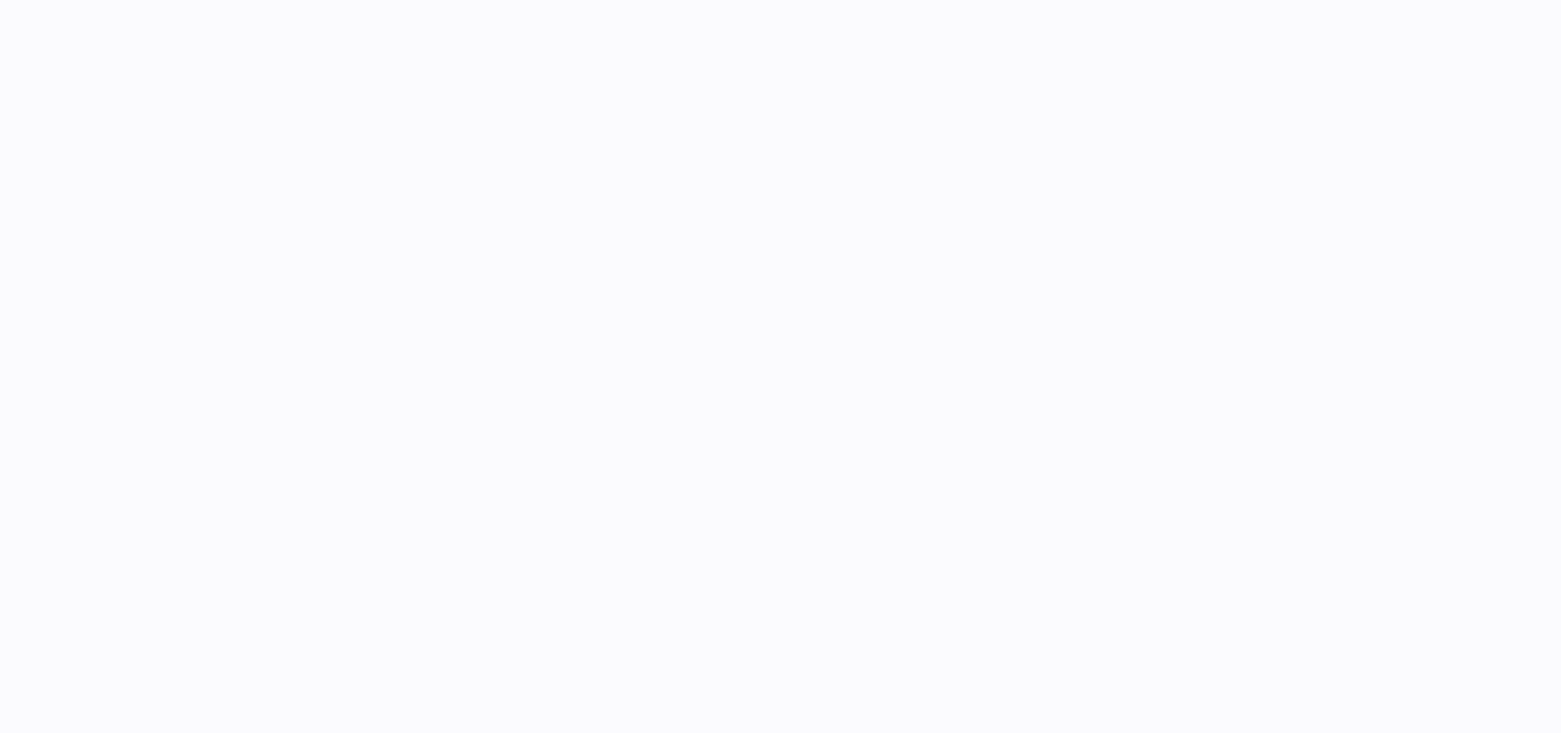
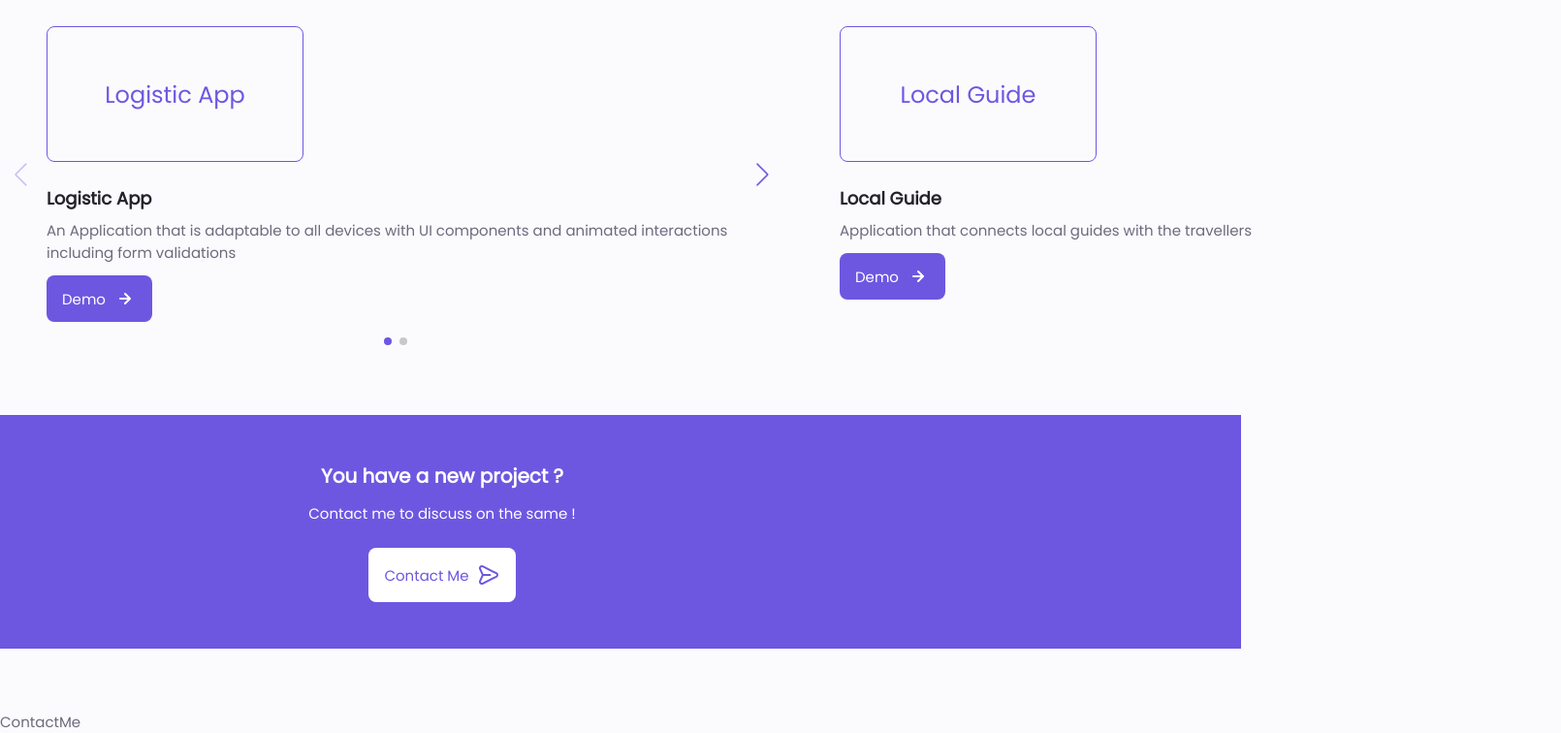
Before and after one commit to pranay-webdev/pranayboreddy-portfolio, a React (Create React App) app: page / in a window 1280 px wide. Shown: the part 2048-2804 px from the top of the page at 97% size, 1610 px wide, since content can reach past the window. Before the commit the page ends 1986 px from the top, so only its background shows below. Built offline with nearby package versions, Linux system fonts and the light colour scheme.

Commit message:
Portfolio Section Added

```diff
--- a/package.json
+++ b/package.json
@@ -15,6 +15,7 @@
     "react": "^18.2.0",
     "react-dom": "^18.2.0",
     "react-scripts": "5.0.1",
+    "swiper": "^8.3.0",
     "typescript": "^4.7.3",
     "web-vitals": "^2.1.4"
   },
--- a/src/App.tsx
+++ b/src/App.tsx
@@ -7,6 +7,9 @@
   Services,
   Skills,
 } from "./components";
+import "swiper/scss";
+import "swiper/scss/navigation";
+import "swiper/scss/pagination";
 
 function App() {
   return (
--- a/src/components/portfolio/index.jsx
+++ b/src/components/portfolio/index.jsx
@@ -1,5 +1,71 @@
+import { UilArrowRight } from "@iconscout/react-unicons";
+import { Swiper, SwiperSlide } from "swiper/react";
+import { Navigation, Pagination } from "swiper";
+import "./portfolio.scss";
+import ProjectInMind from "./project-in-mind";
+
 const Portfolio = () => {
-  return <div>Portfolio</div>;
+  return (
+    <>
+      <section className="portfolio section" id="portfolio">
+        <h2 className="title">Portfolio</h2>
+        <span className="subtitle">Most recent work</span>
+        <div className="portfolioContainer container">
+          <Swiper
+            spaceBetween={50}
+            modules={[Navigation, Pagination]}
+            navigation
+            pagination={{ clickable: true }}
+            scrollbar={{ draggable: true }}
+          >
+            <SwiperSlide>
+              <div className="content grid">
+                <div className="banner">
+                  <p>Logistic App</p>
+                </div>
+                <div className="data">
+                  <h3 className="title">Logistic App</h3>
+                  <p className="description">
+                    An Application that is adaptable to all devices with UI
+                    components and animated interactions including form
+                    validations
+                  </p>
+                  <a
+                    href="#"
+                    className="common-button button-flex button-small portfolioButton button-icon"
+                  >
+                    Demo
+                    <UilArrowRight className="icon" />
+                  </a>
+                </div>
+              </div>
+            </SwiperSlide>
+            <SwiperSlide>
+              <div className="content grid">
+                <div className="banner">
+                  <p>Local Guide</p>
+                </div>
+                <div className="data">
+                  <h3 className="title">Local Guide</h3>
+                  <p className="description">
+                    Application that connects local guides with the travellers
+                  </p>
+                  <a
+                    href="#"
+                    className="common-button button-flex button-small portfolioButton button-icon"
+                  >
+                    Demo
+                    <UilArrowRight className="icon" />
+                  </a>
+                </div>
+              </div>
+            </SwiperSlide>
+          </Swiper>
+        </div>
+      </section>
+      <ProjectInMind />
+    </>
+  );
 };
 
 export default Portfolio;
--- /dev/null
+++ b/src/components/portfolio/portfolio.scss
@@ -0,0 +1,67 @@
+@import "../../styles/colors";
+@import "../../styles/typography";
+
+.portfolio {
+  .portfolioContainer {
+    overflow: initial;
+    .content {
+      padding: 0 1.5rem;
+      .banner {
+        width: 265px;
+        border-radius: 0.5rem;
+        height: 140px;
+        display: flex;
+        align-items: center;
+        justify-content: center;
+        border: 1px solid $primary-color-second;
+        p {
+          font-size: $h1-font-size;
+          color: $primary-color;
+        }
+      }
+      .data {
+        .title {
+          font-size: $h3-font-size;
+          margin-bottom: 0.5rem;
+        }
+        .description {
+          margin-bottom: 0.75rem;
+        }
+        .portfolioButton {
+          &:hover {
+            .icon {
+              transform: translateX(0.25rem);
+            }
+          }
+        }
+      }
+    }
+    .swiper {
+      overflow: visible;
+      .swiper-button-prev,
+      .swiper-button-next {
+        &::after {
+          font-size: 1.5rem;
+          color: $primary-color;
+          z-index: 20;
+        }
+      }
+      .swiper-button-prev {
+        left: -1rem;
+      }
+      .swiper-button-next {
+        right: -0.5rem;
+      }
+      &.swiper-horizontal {
+        & > .swiper-pagination {
+          &.swiper-pagination-bullets {
+            margin-bottom: -2.5rem;
+            .swiper-pagination-bullet-active {
+              background-color: $primary-color;
+            }
+          }
+        }
+      }
+    }
+  }
+}
--- /dev/null
+++ b/src/components/portfolio/project-in-mind/index.jsx
@@ -0,0 +1,20 @@
+import { UilMessage } from "@iconscout/react-unicons";
+import "./project-in-mind.scss";
+
+const ProjectInMind = () => {
+  return (
+    <section className="project section">
+      <div className="backgroundImgContainer">
+        <div className="projectContainer container ">
+          <h2 className="title">You have a new project ?</h2>
+          <p className="description">Contact me to discuss on the same !</p>
+          <a href="#contact" className="common-button button-flex button-white">
+            Contact Me <UilMessage className="icon" />
+          </a>
+        </div>
+      </div>
+    </section>
+  );
+};
+
+export default ProjectInMind;
--- /dev/null
+++ b/src/components/portfolio/project-in-mind/project-in-mind.scss
@@ -0,0 +1,21 @@
+@import "../../../styles/colors";
+@import "../../../styles/typography";
+
+.project {
+  text-align: center;
+  .backgroundImgContainer {
+    background-color: $primary-color-second;
+    padding: 3rem;
+    .projectContainer {
+      .title {
+        font-size: $h2-font-size;
+        margin-bottom: 0.75rem;
+        color: #fff;
+      }
+      .description {
+        margin-bottom: 1.5rem;
+        color: #fff;
+      }
+    }
+  }
+}
--- a/src/components/services/index.jsx
+++ b/src/components/services/index.jsx
@@ -27,7 +27,7 @@
   };
 
   return (
-    <section className="services section">
+    <section className="services section" id="services">
       <h2 className="title">Services</h2>
       <span className="subtitle">What I Offer</span>
       <div className="servicesContainer grid container">
--- a/src/styles/_common.scss
+++ b/src/styles/_common.scss
@@ -41,6 +41,14 @@
   padding: 0.75rem 1rem;
 }
 
+.button-white {
+  background-color: #fff;
+  color: $primary-color;
+  &:hover {
+    background-color: #fff;
+  }
+}
+
 .button-link {
   padding: 0;
   background-color: transparent;
```
Also changed, not shown: 1 other file (tests, documents, lock files or other folders).
